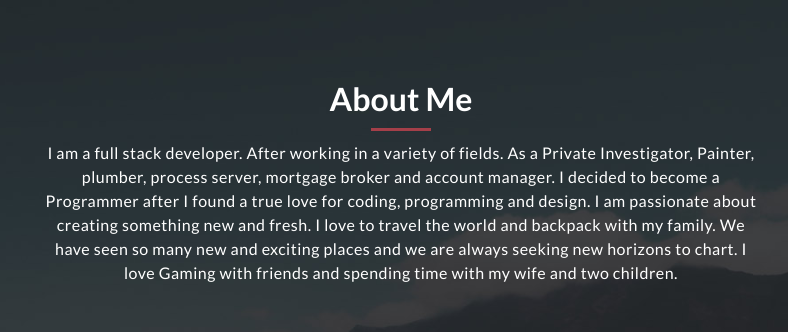
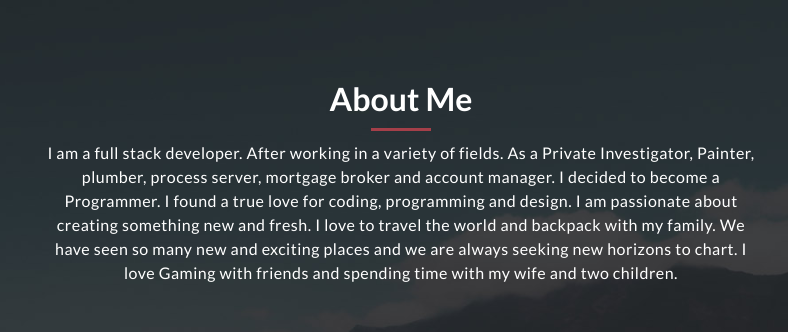
Before and after one commit to BillTiffany/BillTiffany.github.io, a plain HTML site: page index.html in a window 1280 px wide. Shown: the top 332 px of the page, 399-1187 px from the left. Drawn offline with Linux system fonts and the light colour scheme.

Commit message:
updating portfolio files

```diff
--- a/index.html
+++ b/index.html
@@ -85,7 +85,7 @@ https://templatemo.com/tm-531-reflux
             <h2>About Me</h2>
             <div class="line-dec"></div>
             <span
-              >I am a full stack developer. After working in a variety of fields. As a Private Investigator, Painter, plumber, process server, mortgage broker and account manager. I decided to become a Programmer after I found a true love for coding, programming and design. I am passionate about creating something new and fresh.
+              >I am a full stack developer. After working in a variety of fields. As a Private Investigator, Painter, plumber, process server, mortgage broker and account manager. I decided to become a Programmer. I found a true love for coding, programming and design. I am passionate about creating something new and fresh.
               I love to travel the world and backpack with my family. We have seen so many new and exciting places and we are always seeking new horizons to chart. I love Gaming with friends
               and spending time with my wife and two children. </span
             >
```
